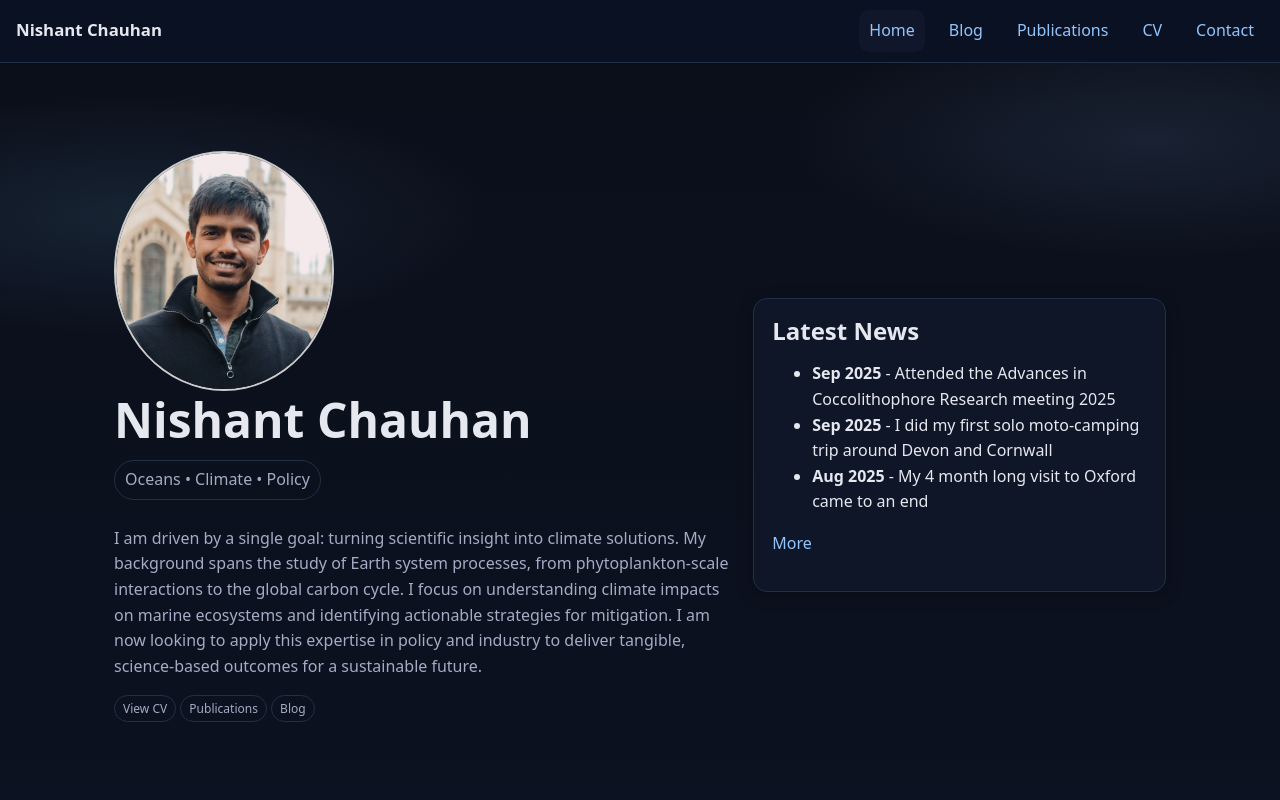
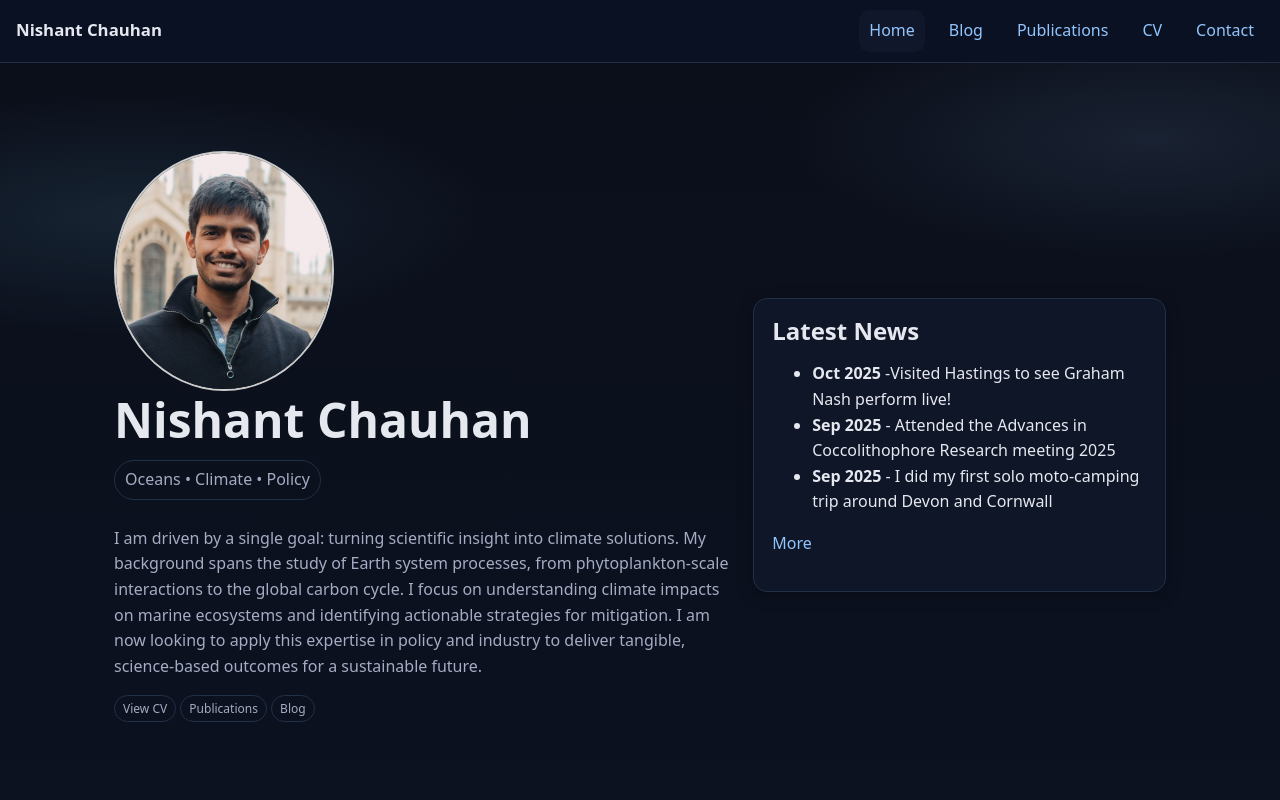
Before and after one commit to chauhan-n/chauhan-n.github.io, a plain HTML site: page index.html in a window 1280 px wide. Shown: the top 800 px of the page. Drawn offline with Linux system fonts and the light colour scheme.

Commit message:
Add latest news item for Oct 2025

```diff
--- a/index.html
+++ b/index.html
@@ -31,9 +31,9 @@
     <div class="card">
       <h2>Latest News</h2>
       <ul>
+         <li><strong>Oct 2025</strong> -Visited Hastings to see Graham Nash perform live! </li>
         <li><strong>Sep 2025</strong> - Attended the Advances in Coccolithophore Research meeting 2025 </li>
         <li><strong>Sep 2025</strong> - I did my first solo moto-camping trip around Devon and Cornwall </li>
-        <li><strong>Aug 2025</strong> - My 4 month long visit to Oxford came to an end </li>
       </ul>
       <p class="muted"><a href="blog-post.html?id=latest-news">More</a></p>
     </div>
```
